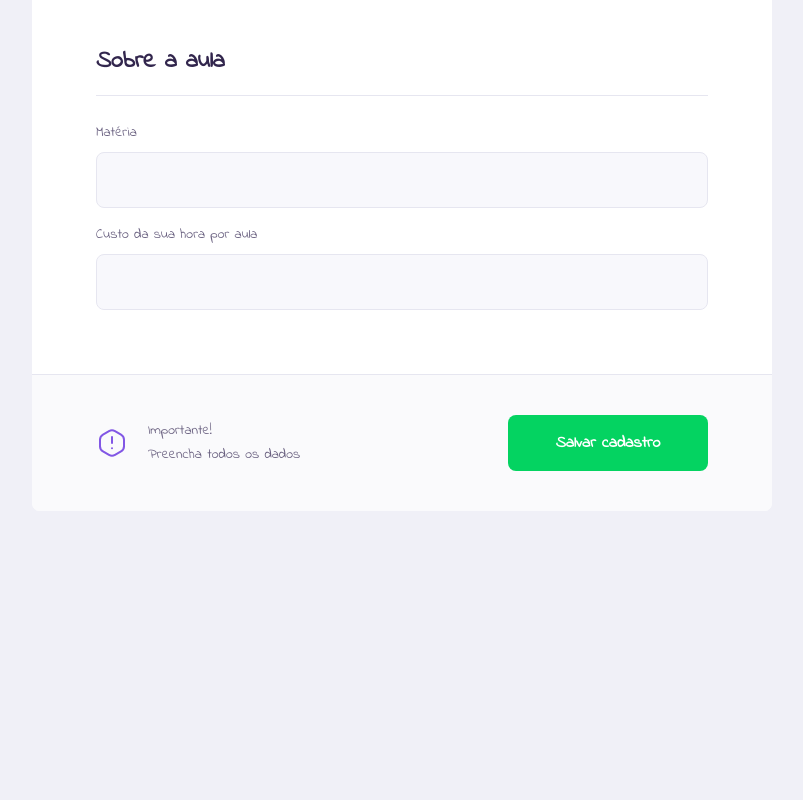
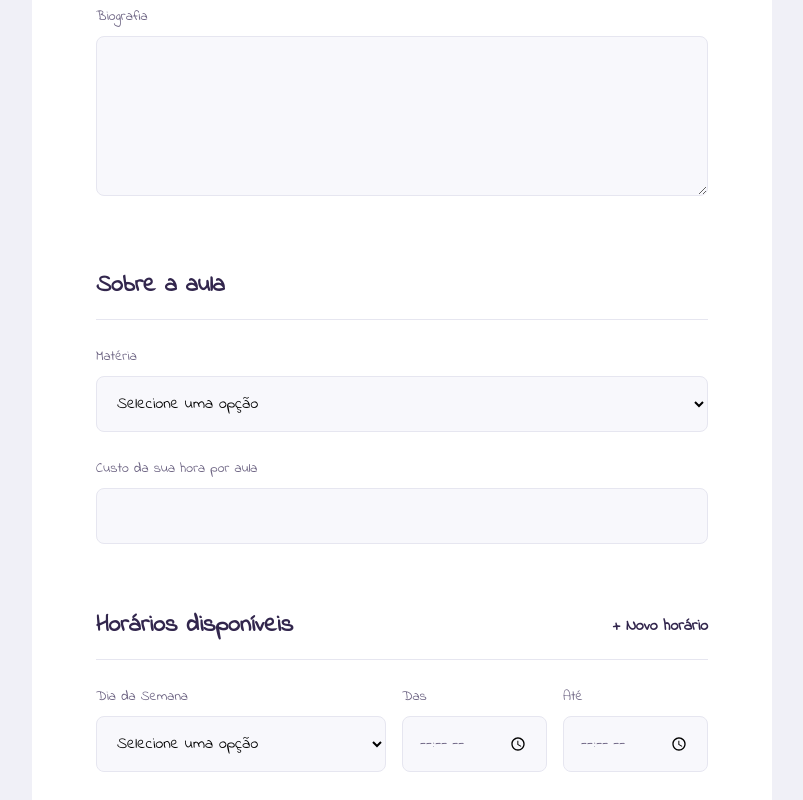
Before and after one commit to rapharenatoo/proffy, a React (Create React App) app: page /give-classes in a window 1280 px wide. Shown: the part 760-1560 px from the top of the page, without its empty margins (238-1041 px from the left). Before the commit the page ends 1271 px from the top, so only its background shows below. Built offline with nearby package versions, Linux system fonts and the light colour scheme; the HTML template or start-up script is replaced by a standard one; a web font is replaced by a local one.

Commit message:
finalizado a TeachForm

```diff
--- /dev/null
+++ b/src/components/Select/index.tsx
@@ -0,0 +1,28 @@
+import React, { SelectHTMLAttributes } from 'react';
+
+import './styles.css';
+
+interface SelectProps extends SelectHTMLAttributes<HTMLSelectElement> {
+  name: string;
+  label: string;
+  options: Array<{
+    value: string;
+    label: string;
+  }>;
+}
+
+const Select: React.FC<SelectProps> = ({ label, name, options, ...rest }) => {
+  return (
+    <div className="select-block" >
+      <label htmlFor={name} > {label} </label>
+      <select defaultValue="" id={name} {...rest}>
+        <option value="" disabled hidden>Selecione uma opção</option>
+        {options.map(option => {
+          return <option key={option.value} value={option.value}>{option.label}</option>
+        })}
+      </select>
+    </div>
+  );
+}
+
+export default Select;
--- /dev/null
+++ b/src/components/Select/styles.css
@@ -0,0 +1,38 @@
+.select-block {
+  position: relative;
+}
+
+/*O '+' faz pegar todos os selects menos o primeiro, */
+
+/* pois não tem um select antes do primeiro*/
+
+.select-block+.select-block {
+  margin-top: 1.4rem;
+}
+
+.select-block label {
+  font-size: 1.4rem;
+}
+
+.select-block select {
+  width: 100%;
+  height: 5.6rem;
+  margin-top: 0.8rem;
+  border-radius: 0.8rem;
+  background: var(--color-input-background);
+  border: 1px solid var(--color-line-in-white);
+  outline: 0;
+  padding: 0 1.6rem;
+  font: 1.6rem Indie Flower;
+}
+
+.select-block:focus-within::after {
+  width: calc(100% - 3.2rem);
+  height: 2px;
+  content: '';
+  background: var(--color-primary-light);
+  position: absolute;
+  left: 1.6rem;
+  right: 1.6rem;
+  bottom: 0;
+}
--- /dev/null
+++ b/src/components/Textarea/index.tsx
@@ -0,0 +1,19 @@
+import React, { TextareaHTMLAttributes } from 'react';
+
+import './styles.css';
+
+interface TextareaProps extends TextareaHTMLAttributes<HTMLTextAreaElement> {
+  name: string;
+  label: string;
+}
+
+const Textarea: React.FC<TextareaProps> = ({ label, name, ...rest }) => {
+  return (
+    <div className="textarea-block" >
+      <label htmlFor={name} > {label} </label>
+      <textarea id={name} {...rest} />
+    </div>
+  );
+}
+
+export default Textarea;
--- /dev/null
+++ b/src/components/Textarea/styles.css
@@ -0,0 +1,41 @@
+.textarea-block {
+  position: relative;
+}
+
+/*O '+' faz pegar todos os textareas menos o primeiro, */
+
+/* pois não tem um textarea antes do primeiro*/
+
+.textarea-block+.textarea-block {
+  margin-top: 1.4rem;
+}
+
+.textarea-block label {
+  font-size: 1.4rem;
+}
+
+.textarea-block textarea {
+  width: 100%;
+  height: 16rem;
+  min-height: 8rem;
+  margin-top: 0.8rem;
+  border-radius: 0.8rem;
+  background: var(--color-input-background);
+  border: 1px solid var(--color-line-in-white);
+  outline: 0;
+  resize: vertical;
+  padding: 0 1.6rem;
+  padding-top: 2rem;
+  font: 1.6rem Indie Flower;
+}
+
+.textarea-block:focus-within::after {
+  width: calc(100% - 3.2rem);
+  height: 2px;
+  content: '';
+  background: var(--color-primary-light);
+  position: absolute;
+  left: 1.6rem;
+  right: 1.6rem;
+  bottom: 8px;
+}
--- a/src/pages/TeacherForm/index.tsx
+++ b/src/pages/TeacherForm/index.tsx
@@ -1,12 +1,26 @@
-import React from 'react';
+import React, { useState } from 'react';
 import PageHeader from './../../components/PageHeader/index';
 import Input from './../../components/Input/index';
-
+import Textarea from '../../components/Textarea';
+import Select from '../../components/Select';
 import warningIcon from '../../assets/img/icons/warning.svg';
 import './styles.css'
 
 
+
 function TeacherForm() {
+  const [scheduleItems, setScheduleItems] = useState([
+    { week_day: 0, from: '', to: '' }
+  ])
+
+
+  function addNewScheduleItem() {
+    setScheduleItems([
+      ...scheduleItems,
+      { week_day: 0, from: '', to: '' }
+    ]);
+  }
+
   return (
     <div id="page-teacher-form" className="container">
       <PageHeader
@@ -22,19 +36,69 @@
           <Input name="name" label="Nome completo" />
           <Input name="avatar" label="Avatar" />
           <Input name="whatsapp" label="Whatsapp" />
+          <Textarea name="bio" label="Biografia" />
         </fieldset>
 
         <fieldset>
           <legend>Sobre a aula</legend>
 
-          <Input name="subject" label="Matéria" />
+          <Select
+            name="subject"
+            label="Matéria"
+            options={[
+              { value: 'Artes', label: 'Artes' },
+              { value: 'Biologia', label: 'Biologia' },
+              { value: 'Ciências', label: 'Ciências' },
+              { value: 'Educação Física', label: 'Educação Física' },
+              { value: 'Física', label: 'Física' },
+              { value: 'Geografia', label: 'Geografia' },
+              { value: 'História', label: 'História' },
+              { value: 'Matemática', label: 'Matemática' },
+              { value: 'Português', label: 'Português' },
+              { value: 'Química', label: 'Química' },
+            ]}
+          />
           <Input name="cost" label="Custo da sua hora por aula" />
+
         </fieldset>
+
+        <fieldset>
+          <legend>Horários disponíveis
+          <button type="button" onClick={addNewScheduleItem}>
+              + Novo horário
+          </button>
+          </legend>
+
+          {scheduleItems.map(scheduleItem => {
+            return (
+              <div key={scheduleItem.week_day} className="schedule-item">
+                <Select
+                  name="week_day"
+                  label="Dia da Semana"
+                  options={[
+                    { value: '0', label: 'Domingo' },
+                    { value: '1', label: 'Segunda-Feira' },
+                    { value: '2', label: 'Terça-Feira' },
+                    { value: '3', label: 'Quarta-Feira' },
+                    { value: '4', label: 'Quinta-Feira' },
+                    { value: '5', label: 'Sexta-Feira' },
+                    { value: '6', label: 'Sábado' },
+                  ]}
+                />
+                <Input name="from" label="Das" type="time" />
+                <Input name="to" label="Até" type="time" />
+              </div>
+            );
+          })}
+        </fieldset>
+
+
 
         <footer>
           <p>
             <img src={warningIcon} alt="Aviso importante" />
             Importante! <br />
+
             Preencha todos os dados
           </p>
           <button type="button">
--- a/src/pages/TeacherForm/styles.css
+++ b/src/pages/TeacherForm/styles.css
@@ -36,6 +36,23 @@
   width: 100%;
   padding-bottom: 1.6rem;
   border-bottom: 1px solid var(--color-line-in-white);
+}
+
+#page-teacher-form main fieldset button {
+  background: none;
+  border: 0;
+  color: var(--color-primary);
+  font: 700 1.6rem Indie Flower;
+  cursor: pointer;
+  transition: color 0.2s;
+}
+
+#page-teacher-form main fieldset button:hover {
+  color: var(--color-primary-dark);
+}
+
+#page-teacher-form main fieldset .input-block+.textarea-block, #page-teacher-form main fieldset .select-block+.input-block {
+  margin-top: 2.4rem;
 }
 
 #page-teacher-form main label {
@@ -90,6 +107,14 @@
   #page-teacher-form main fieldset {
     padding: 0 6.4rem;
   }
+  #page-teacher-form main .schedule-item {
+    display: grid;
+    grid-template-columns: 2fr 1fr 1fr;
+    column-gap: 1.6rem;
+  }
+  #page-teacher-form main .schedule-item .input-block {
+    margin-top: 0 !important;
+  }
   #page-teacher-form main footer {
     padding: 4.0rem 6.4rem;
     display: flex;
--- a/src/pages/TeacherList/index.tsx
+++ b/src/pages/TeacherList/index.tsx
@@ -3,15 +3,46 @@
 import PageHeader from './../../components/PageHeader/index';
 import TeacherItem from './../../components/TeacherItem/index';
 import Input from '../../components/Input';
+import Select from '../../components/Select';
+
 
 function TeacherList() {
   return (
     <div id="page-teacher-list" className="container">
       <PageHeader title="Estes são os proffys disponíveis.">
         <form id="search-teachers">
-          <Input name="subject" label="Matéria" />
-          <Input name="week_day" label="Dia da Semana" />
+          <Select
+            name="subject"
+            label="Matéria"
+            options={[
+              { value: 'Artes', label: 'Artes' },
+              { value: 'Biologia', label: 'Biologia' },
+              { value: 'Ciências', label: 'Ciências' },
+              { value: 'Educação Física', label: 'Educação Física' },
+              { value: 'Física', label: 'Física' },
+              { value: 'Geografia', label: 'Geografia' },
+              { value: 'História', label: 'História' },
+              { value: 'Matemática', label: 'Matemática' },
+              { value: 'Português', label: 'Português' },
+              { value: 'Química', label: 'Química' },
+            ]}
+          />
+
+          <Select
+            name="week_day"
+            label="Dia da Semana"
+            options={[
+              { value: '0', label: 'Domingo' },
+              { value: '1', label: 'Segunda-Feira' },
+              { value: '2', label: 'Terça-Feira' },
+              { value: '3', label: 'Quarta-Feira' },
+              { value: '4', label: 'Quinta-Feira' },
+              { value: '5', label: 'Sexta-Feira' },
+              { value: '6', label: 'Sábado' },
+            ]}
+          />
           <Input type="time" name="time" label="Hora" />
+
         </form>
       </PageHeader>
 
--- a/src/pages/TeacherList/styles.css
+++ b/src/pages/TeacherList/styles.css
@@ -29,7 +29,7 @@
     position: absolute;
     bottom: 525px;
   }
-  #search-teachers .input-block+.input-block {
+  #search-teachers .input-block+.input-block, #search-teachers .select-block+.select-block {
     margin-top: 0;
   }
   #page-teacher-list main {
```
